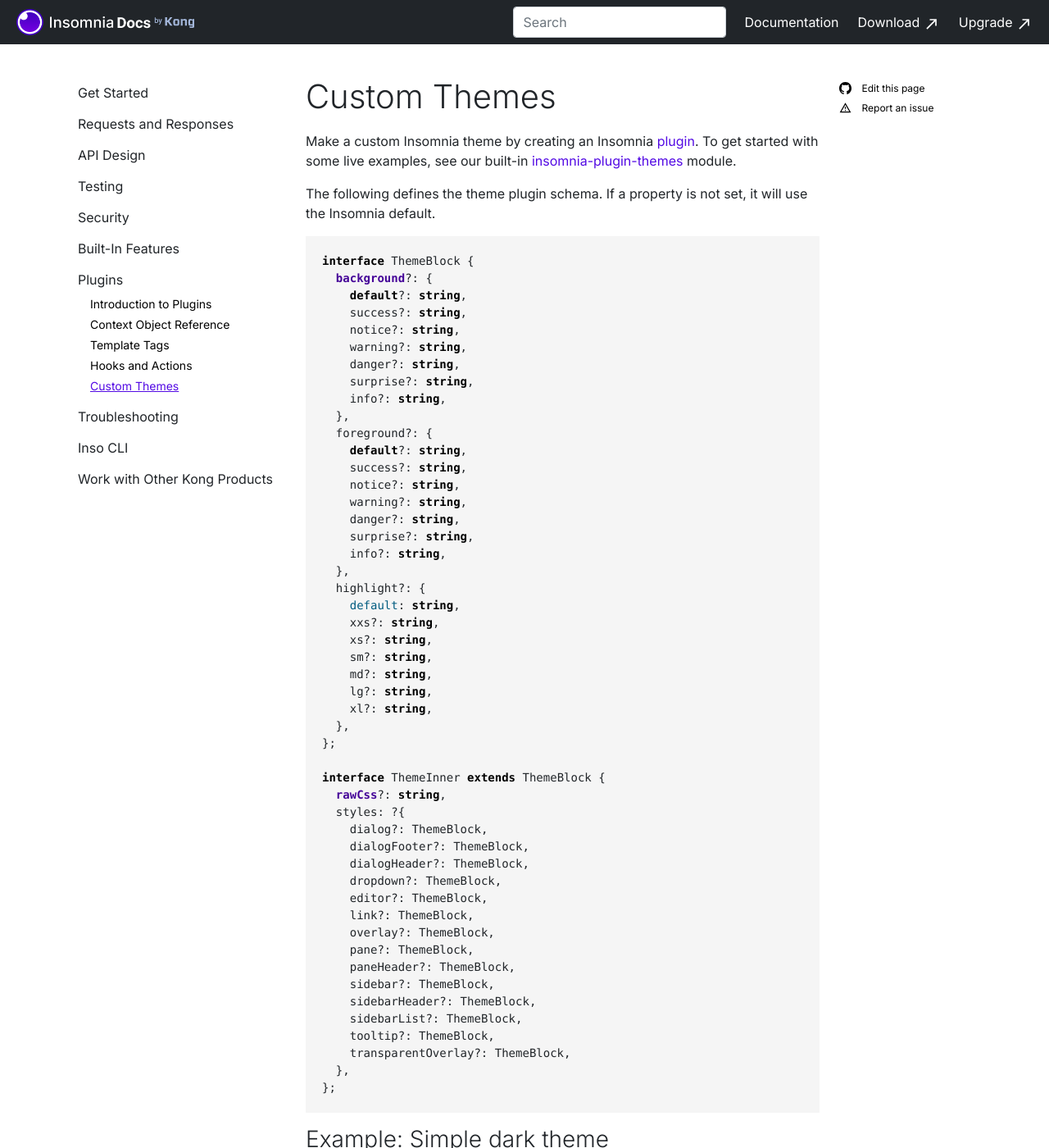
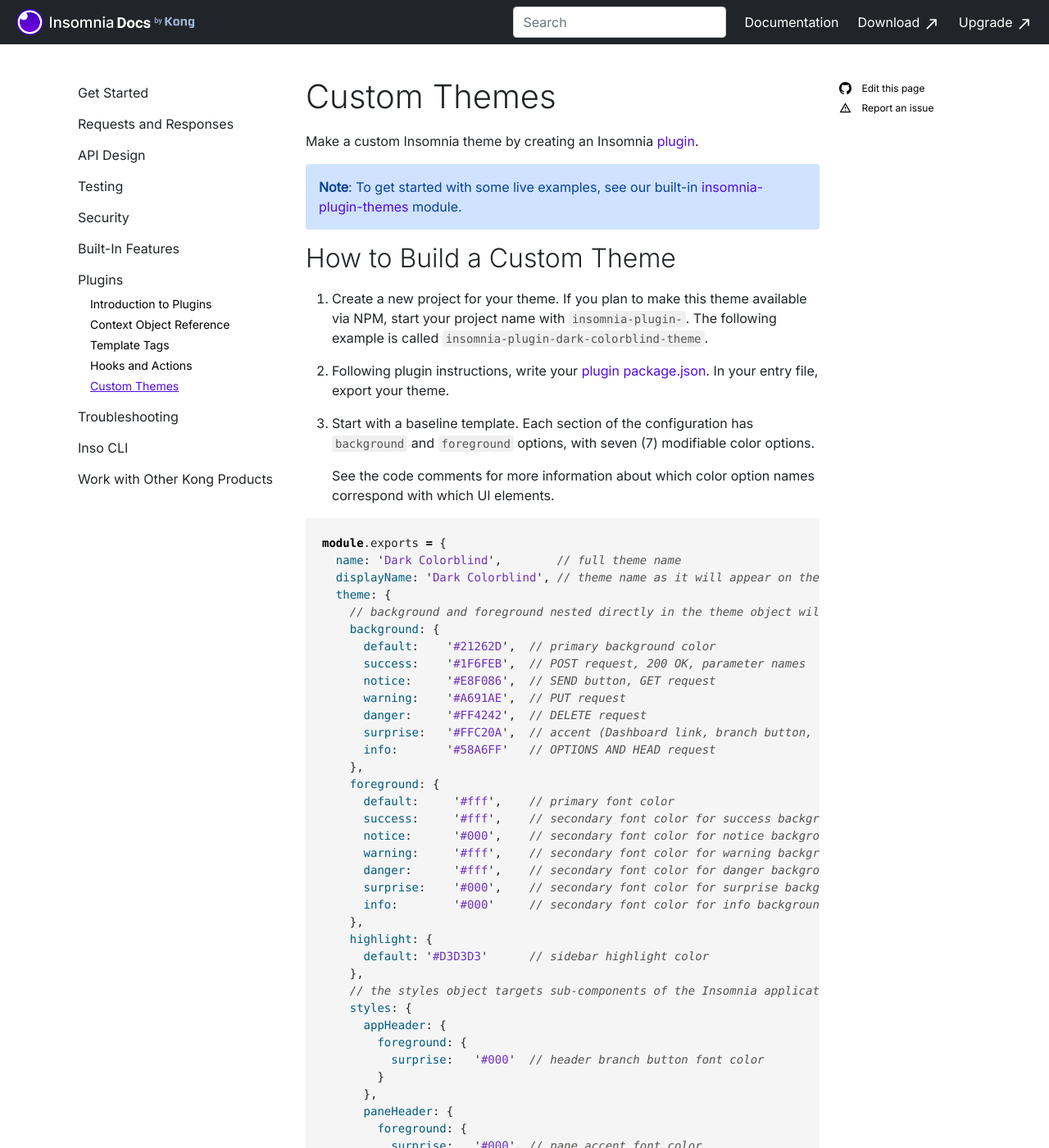
Before and after one commit to Kong/insomnia-docs, a Jekyll site: the page built from docs/insomnia/custom-themes.md, in a window 1280 px wide and 1400 px high. Shown: the whole window at 82% size. Built offline with Jekyll 4.4.1, drawn with Linux system fonts in a browser that asks for light colours; comment, search, counter and statistics services are not loaded; some of the changed text lies outside the part shown.

Commit message:
Update custom themes documentation

````diff
--- a/docs/insomnia/custom-themes.md
+++ b/docs/insomnia/custom-themes.md
@@ -5,7 +5,112 @@
 category-url: plugins
 ---
 
-Make a custom Insomnia theme by creating an Insomnia [plugin](/insomnia/introduction-to-plugins/). To get started with some live examples, see our built-in [insomnia-plugin-themes](https://github.com/Kong/insomnia/tree/develop/plugins/insomnia-plugin-core-themes) module.
+Make a custom Insomnia theme by creating an Insomnia [plugin](/insomnia/introduction-to-plugins/).
+
+{:.alert .alert-primary}
+**Note**: To get started with some live examples, see our built-in [insomnia-plugin-themes](https://github.com/Kong/insomnia/tree/develop/plugins/insomnia-plugin-core-themes) module.
+
+## How to Build a Custom Theme
+
+1. Create a new project for your theme. If you plan to make this theme available via NPM, start your project name with `insomnia-plugin-`. The following example is called `insomnia-plugin-dark-colorblind-theme`.
+
+2. Following plugin instructions, write your [plugin package.json](https://docs.insomnia.rest/insomnia/introduction-to-plugins#plugin-packagejson). In your entry file, export your theme.
+
+3. Start with a baseline template. Each section of the configuration has `background` and `foreground` options, with seven (7) modifiable color options.
+
+   See the code comments for more information about which color option names correspond with which UI elements.
+
+```ts
+module.exports = {
+  name: 'Dark Colorblind',        // full theme name
+  displayName: 'Dark Colorblind', // theme name as it will appear on the Insomnia themes tab
+  theme: {
+    // background and foreground nested directly in the theme object will serve as the default overwrites for all options you add
+    background: {
+      default:    '#21262D',  // primary background color
+      success:    '#1F6FEB',  // POST request, 200 OK, parameter names
+      notice:     '#E8F086',  // SEND button, GET request
+      warning:    '#A691AE',  // PUT request
+      danger:     '#FF4242',  // DELETE request
+      surprise:   '#FFC20A',  // accent (Dashboard link, branch button, add plugin button)
+      info:       '#58A6FF'   // OPTIONS AND HEAD request
+    },
+    foreground: {
+      default:     '#fff',    // primary font color
+      success:     '#fff',    // secondary font color for success background
+      notice:      '#000',    // secondary font color for notice background
+      warning:     '#fff',    // secondary font color for warning background
+      danger:      '#fff',    // secondary font color for danger background
+      surprise:    '#000',    // secondary font color for surprise background
+      info:        '#000'     // secondary font color for info background
+    },
+    highlight: {
+      default: '#D3D3D3'      // sidebar highlight color
+    },
+    // the styles object targets sub-components of the Insomnia application
+    styles: {
+      appHeader: {
+        foreground: {
+          surprise:   '#000'  // header branch button font color
+        }
+      },
+      paneHeader: {
+        foreground: {
+          surprise:   '#000', // pane accent font color
+          info:       '#000'  // pane response font color
+        }
+      },
+      editor: {
+        foreground: {
+          default:    '#000', // primary editor font color
+          surprise:   '#000', // editor accent font color
+          info:       '#000'  // editor response font color
+        }
+      },
+      dialog: {
+        background: {
+          default:    '#2E4052' // modal primary background color
+        },
+        foreground: {
+          default:    '#fff'    // primary font color for modals
+        }
+      }
+    }
+  }
+}
+```
+
+## Styles Parameters
+
+The following `style` options are available. Each of these can hold their own `background`, `foreground`, and `highlight` options.
+
+* appHeader
+* paneHeader
+* editor
+* dialog
+* transparentOverlay
+* sidebar
+* link
+
+## Custom CSS
+
+In addition to baseline edits and sub-components, you can add custom CSS.
+
+```ts
+module.exports.themes = [{
+  name: 'my-dark-theme',
+  displayName: 'My Dark Theme',
+  theme: {
+      rawCss: `
+      .tooltip, .dropdown__menu {
+        opacity: 0.95;
+      }
+    `,
+  },
+}];
+```
+
+## Theme Plugin Schema
 
 The following defines the theme plugin schema. If a property is not set, it will use the Insomnia default.
 
@@ -60,91 +165,3 @@
   },
 };
 ```
-
-### Example: Simple dark theme
-
-This sample theme is minimal and uses a dark color palette.
-
-```ts
-module.exports.themes = [{
-  name: 'my-dark-theme',
-  displayName: 'My Dark Theme',
-  theme: {
-    foreground: {
-      default: '#ddd',
-    },
-    background: {
-      default: '#000',
-      success: '#87ee59',
-      notice: '#f8d245',
-      warning: '#f9ac2a',
-      danger: '#ff505c',
-      surprise: '#f24aff',
-      info: '#23dce8',
-    },
-  },
-}];
-```
-
-### Example: Styling sub-components
-
-In addition to the basic theme options, you can also set sub-components like `sidebar` and `highlight`.
-
-```ts
-module.exports.themes = [{
-  name: 'my-theme',
-  displayName: 'My Theme',
-  theme: {
-    background: {
-      default: '#555',
-      success: '#59a210',
-      notice: '#ae9602',
-      warning: '#d07502',
-      danger: '#d04444',
-      surprise: '#7d69cb',
-      info: '#1c90b4',
-    },
-    foreground: {
-      default: '#eee',
-    },
-    styles: {
-      // Different colors in sidebar
-      sidebar: {
-        background: {
-          default: '#2e2f2b',
-          success: '#7ecf2b',
-          notice: '#f0e137',
-          warning: '#ff9a1f',
-          danger: '#ff5631',
-          surprise: '#a896ff',
-          info: '#46c1e6',
-        },
-        foreground: {
-          default: 'e0e0e0',
-        },
-        highlight: {
-          default: '#999',
-        },
-      },
-    },
-  },
-}];
-```
-
-### Example: Custom CSS
-
-In addition to baseline edits and sub-components, you can add custom CSS.
-
-```ts
-module.exports.themes = [{
-  name: 'my-dark-theme',
-  displayName: 'My Dark Theme',
-  theme: {
-      rawCss: `
-      .tooltip, .dropdown__menu {
-        opacity: 0.95;
-      }
-    `,
-  },
-}];
-```
````
